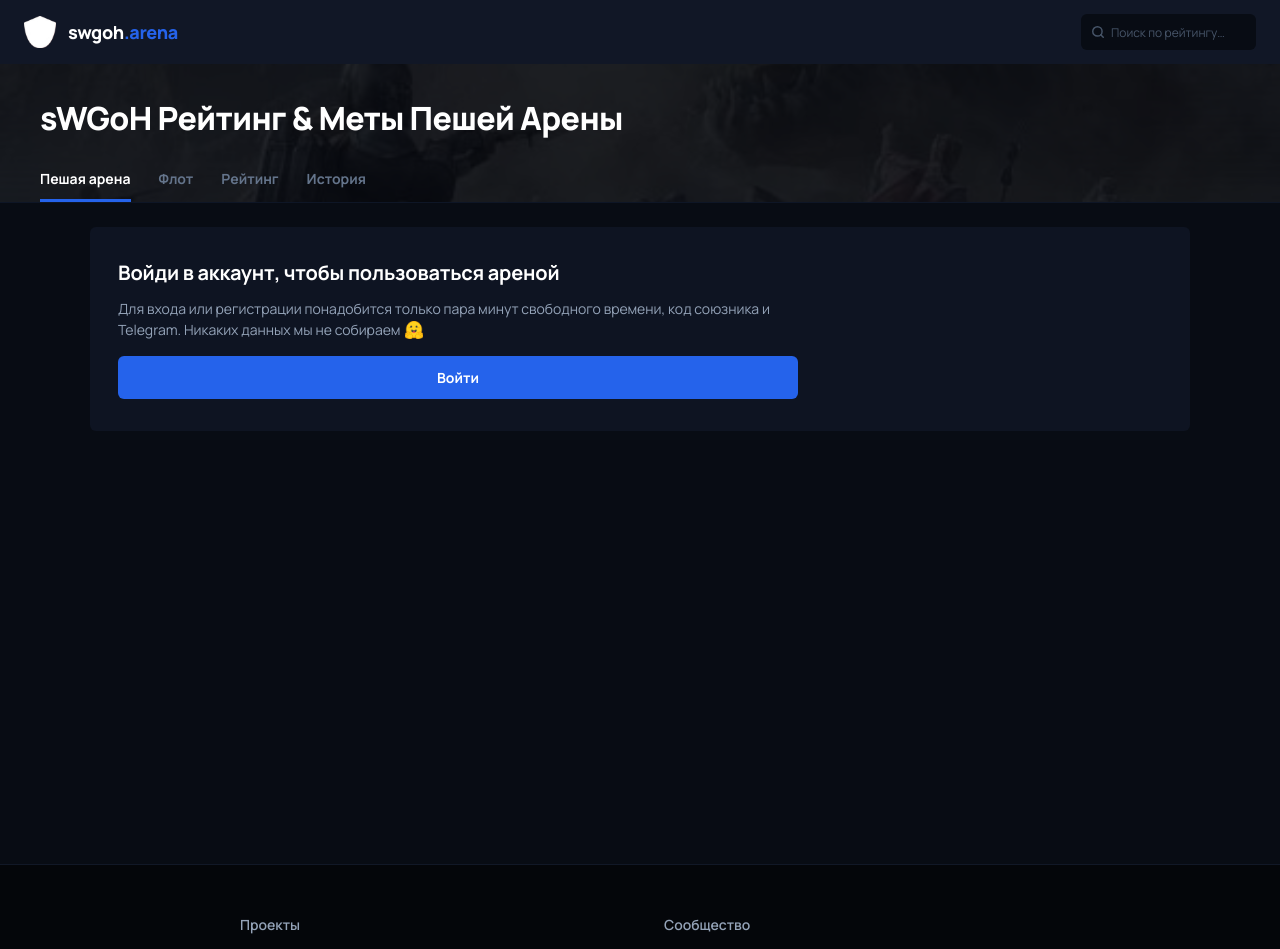
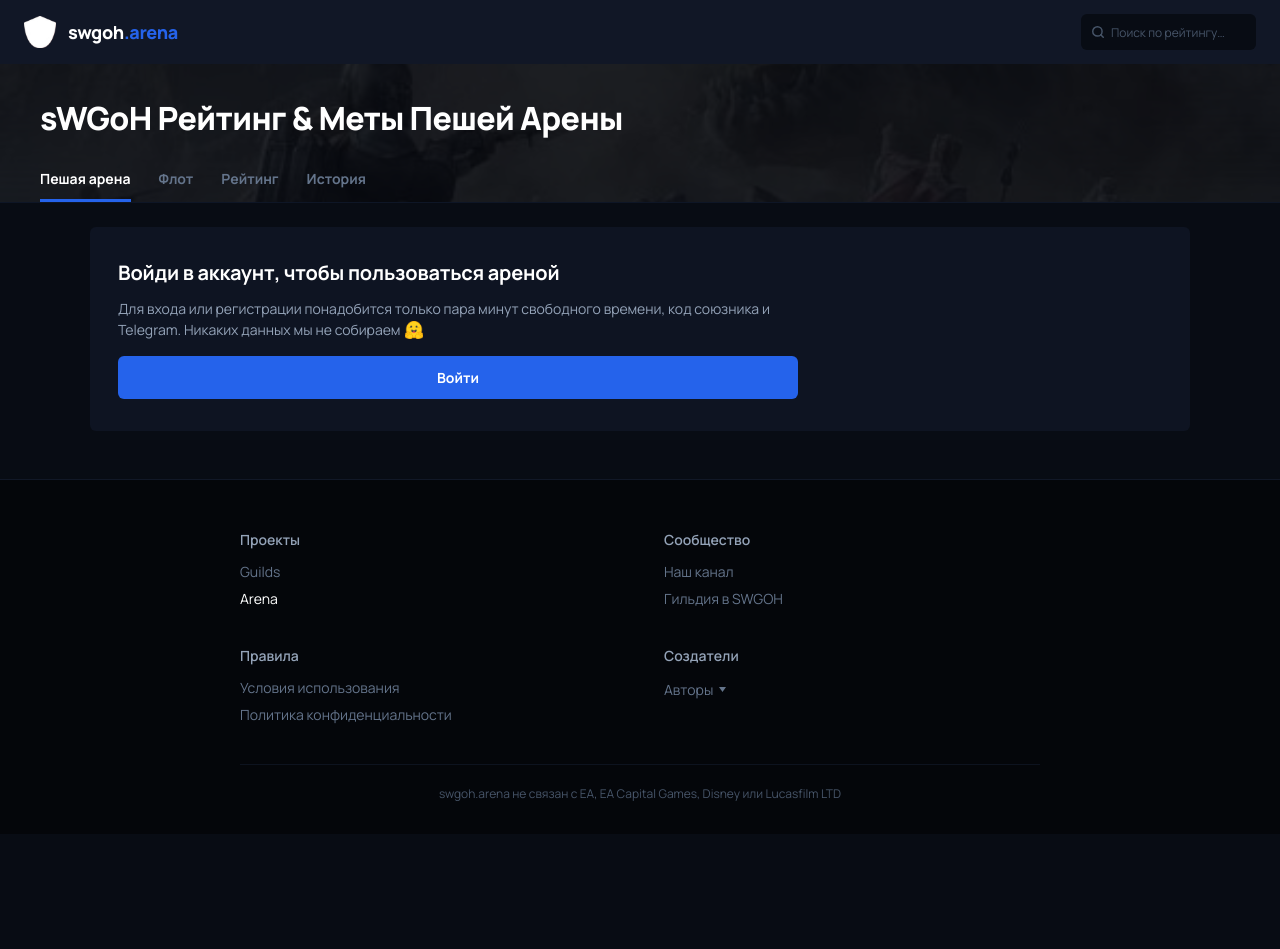
Before and after one commit to jango100500-ui/swgoh.arena, a React (Vite) app: page / in a window 1280 px wide. Shown: the top 949 px of the page. After the commit the page ends 834 px from the top, so only its background shows below. Built offline with nearby package versions, Linux system fonts and the light colour scheme.

Commit message:
Update Main.tsx

```diff
--- a/src/main/Main.tsx
+++ b/src/main/Main.tsx
@@ -6,12 +6,11 @@ export const Main = () => {
   const { isAuthenticated } = useAuth();
 
   return (
-    <main style={{ minHeight: '100vh', display: 'flex', flexDirection: 'column' }}>
+    <main style={{ display: 'flex', flexDirection: 'column', paddingBottom: '48px' }}>
       <HeroBanner />
       <div style={{ padding: '0 24px', width: '100%' }}>
         {!isAuthenticated && <AuthBanner />}
       </div>
-      <section style={{ maxWidth: '1200px', margin: '0 auto', padding: '40px 24px', flex: 1 }} />
     </main>
   );
 };
```
